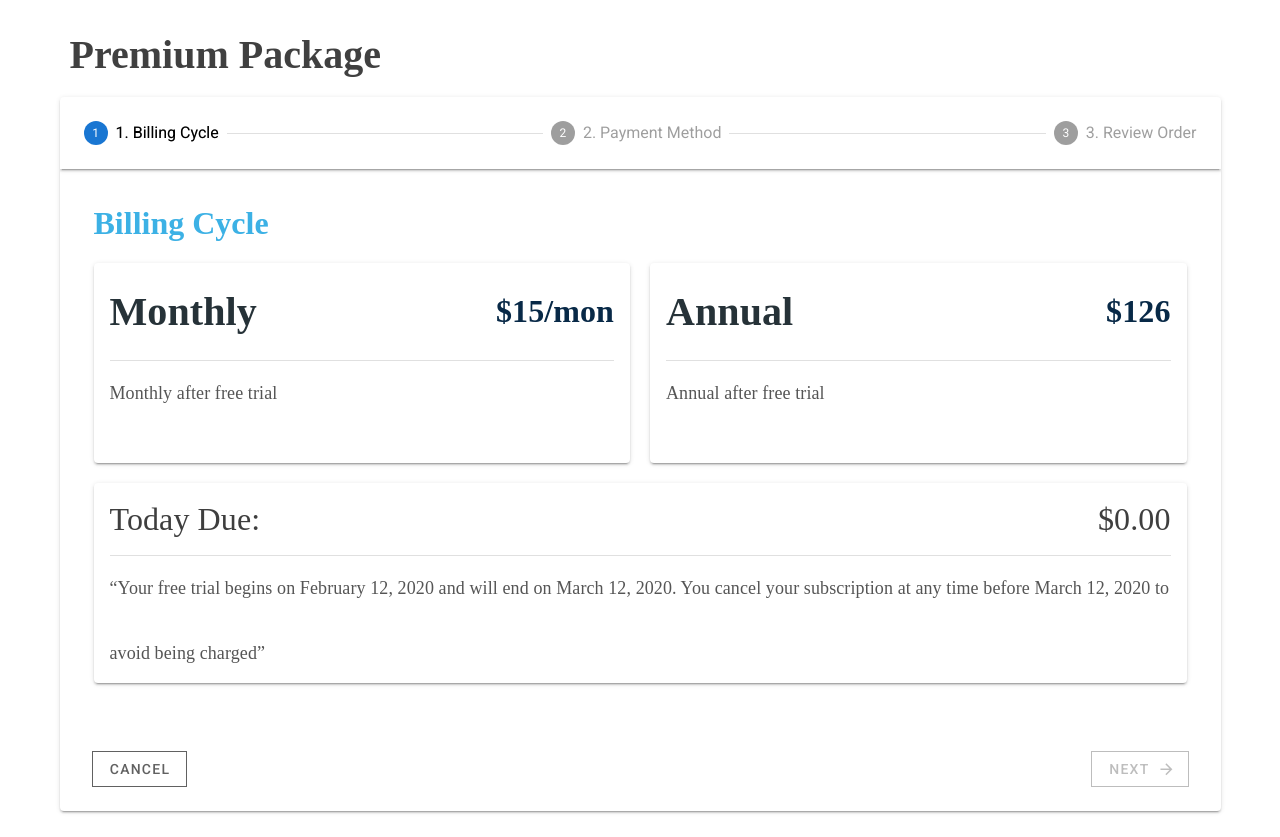
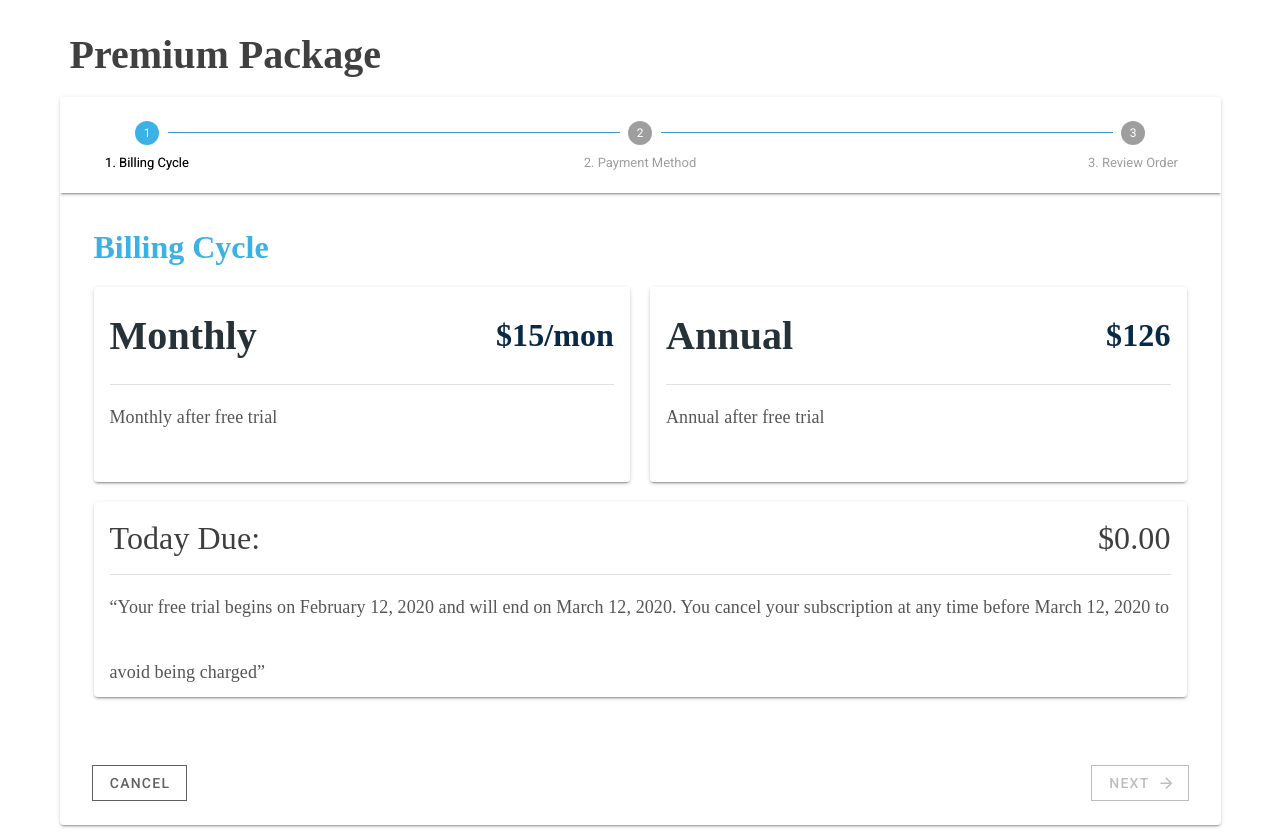
Before and after one commit to Quirkyhiring/test, a Vue app: page / in a window 1280 px wide. Built offline with nearby package versions, Linux system fonts and the light colour scheme.

Commit message:
vue.js hire-test

```diff
--- a/src/App.vue
+++ b/src/App.vue
@@ -4,17 +4,16 @@
     <div class = "premium">
       Premium Package
     </div>
-    <v-stepper v-model="e1">
+    <v-stepper v-model="e1" alt-labels justify-center>
     <v-stepper-header>
-      <v-stepper-step :complete="e1 > 1" step="1">1. Billing Cycle</v-stepper-step>
+      <v-stepper-step :complete="e1 > 1" step="1" color="#3CB1E5" style = "font-size:13px">1. Billing Cycle</v-stepper-step>
 
-      <v-divider></v-divider>
+      <v-divider color = "#3CB1E5"></v-divider>
 
-      <v-stepper-step :complete="e1 > 2" step="2">2. Payment Method</v-stepper-step>
+      <v-stepper-step :complete="e1 > 2" step="2" color="#3CB1E5" style = "font-size:13px">2. Payment Method</v-stepper-step>
+      <v-divider color = "#3CB1E5"></v-divider>
 
-      <v-divider></v-divider>
-
-      <v-stepper-step step="3">3. Review Order</v-stepper-step>
+      <v-stepper-step step="3" color="#3CB1E5" style = "font-size:13px">3. Review Order</v-stepper-step>
           </v-stepper-header>
           <v-stepper-items>
       <v-stepper-content step="1">
@@ -42,7 +41,7 @@
 
           </v-card-text>
           <div v-if="type === '$15 each month'">
-            <v-avatar tile color="#3CB1E5" width="100%" height="20px" style="border-radius: 6px">
+            <v-avatar tile color="#3CB1E5" width="100%" height="10px" style="border-radius: 0px 0px 6px 6px">
             </v-avatar>
           </div>
         </v-card>
@@ -68,7 +67,7 @@
               </div>
             </v-card-text>
             <div v-if="type === '$126 each year'">
-              <v-avatar tile color="#3CB1E5" width="100%" height="20px" style="border-radius: 6px">
+              <v-avatar tile color="#3CB1E5" width="100%" height="10px" style="border-radius: 0px 0px 6px 6px">
               </v-avatar>
             </div>
           </v-card>
--- a/src/assets/css/global.css
+++ b/src/assets/css/global.css
@@ -33,7 +33,7 @@
 
     box-shadow: 0px 2px 6px rgba(82, 82, 82, 0.25);
     border-radius: 6px;
-    height: 200px;
+    height: 195px;
   }
   .SubTitle{
     font-family: Acumin Pro;
@@ -111,5 +111,5 @@
   .avatar-box{
     background-color: #3CB1E5;
     width: 100%;
-    height: 20px;
+    height: 10px;
   }
```
